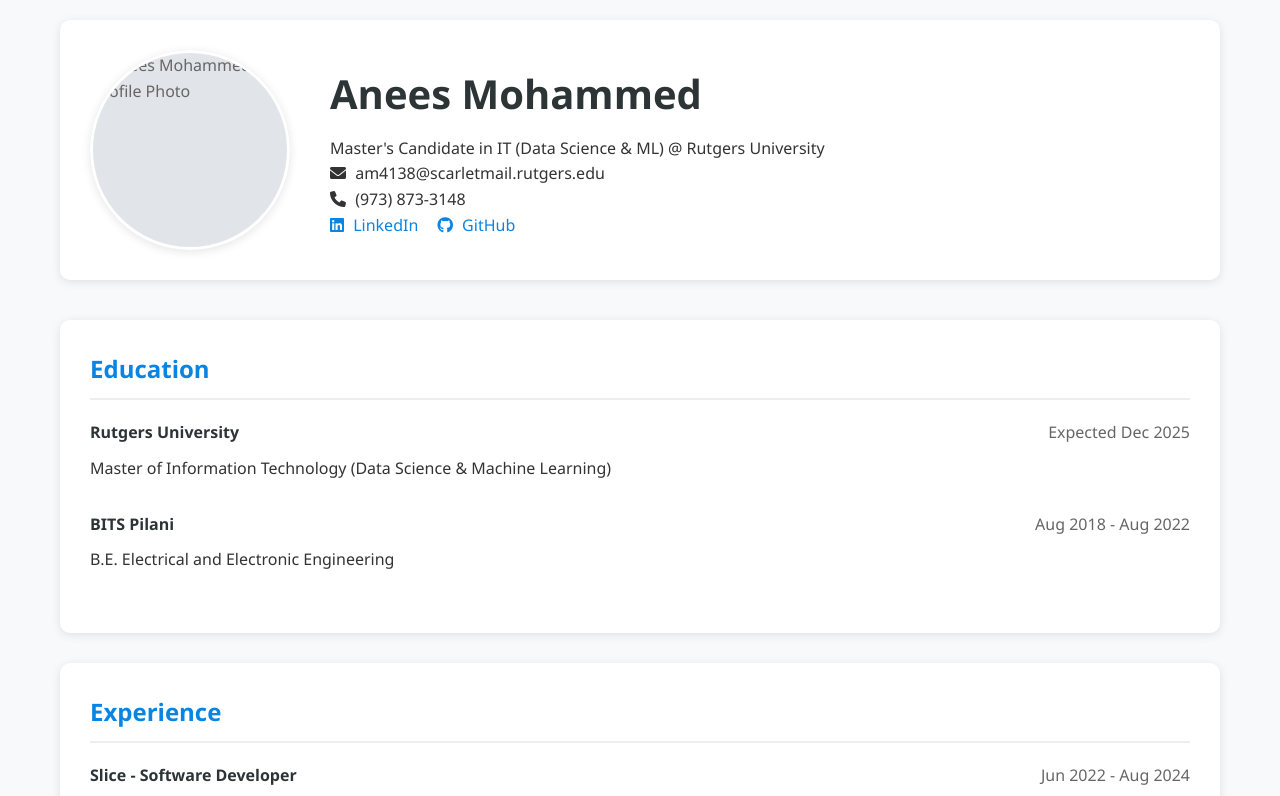
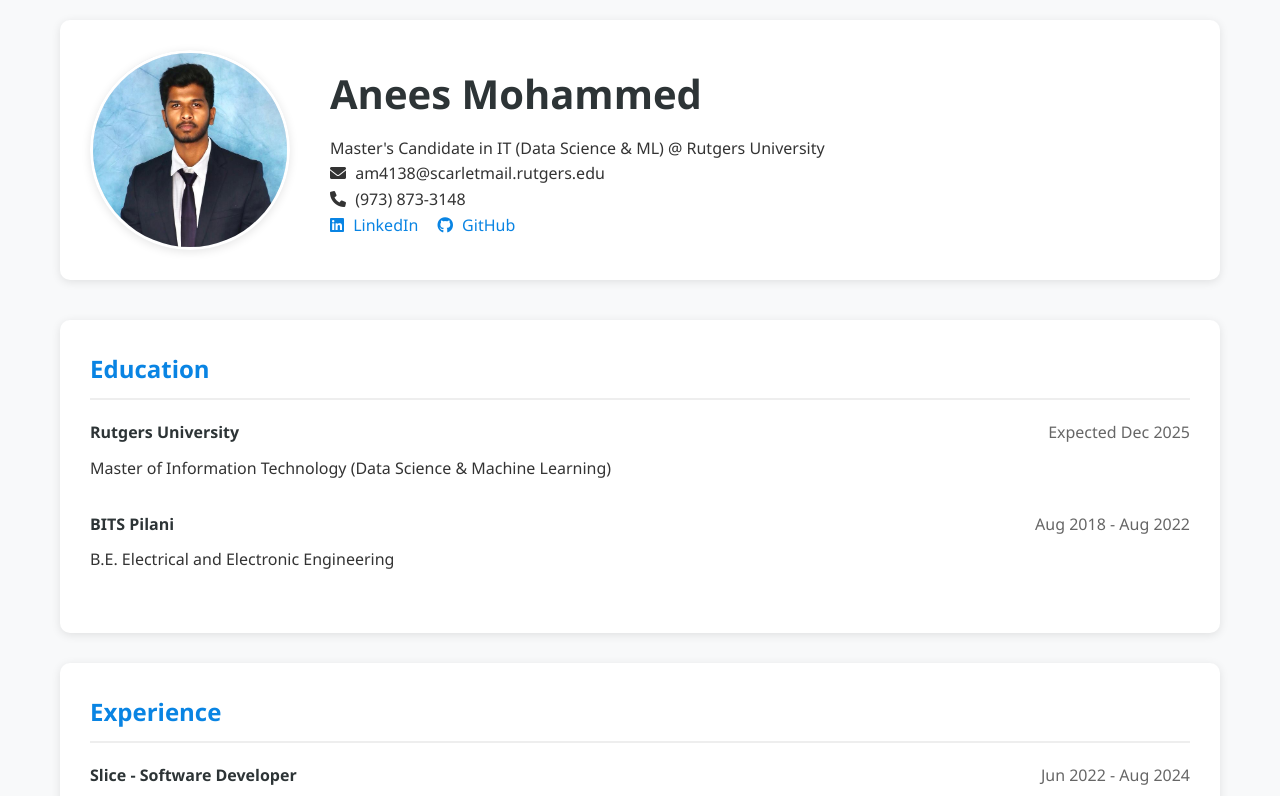
Before and after one commit to Anees1774/Portfolio-Project, a plain HTML site: page index.html in a window 1280 px wide. Shown: the top 796 px of the page. Drawn offline with Linux system fonts and the light colour scheme.

Commit message:
Update index.html

```diff
--- a/index.html
+++ b/index.html
@@ -174,7 +174,7 @@
     <div class="container">
         <header class="header">
             <div class="profile-placeholder">
-                <img src="images/profile.jpg" alt="Anees Mohammed Profile Photo" class="profile-image">
+                <img src="images/profile.jpeg" alt="Anees Mohammed Profile Photo" class="profile-image">
             </div>
             <div class="contact-info">
                 <h1>Anees Mohammed</h1>
```
